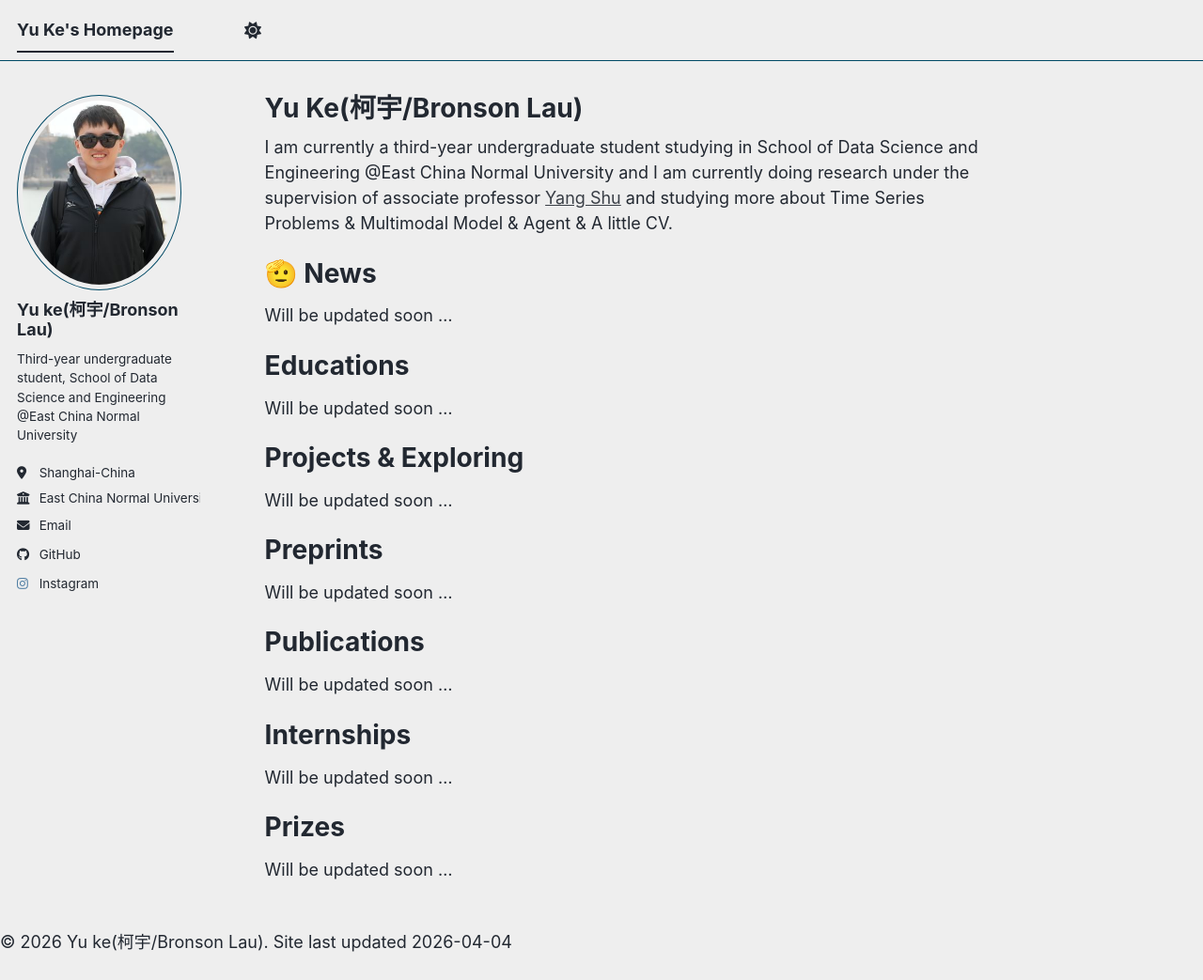
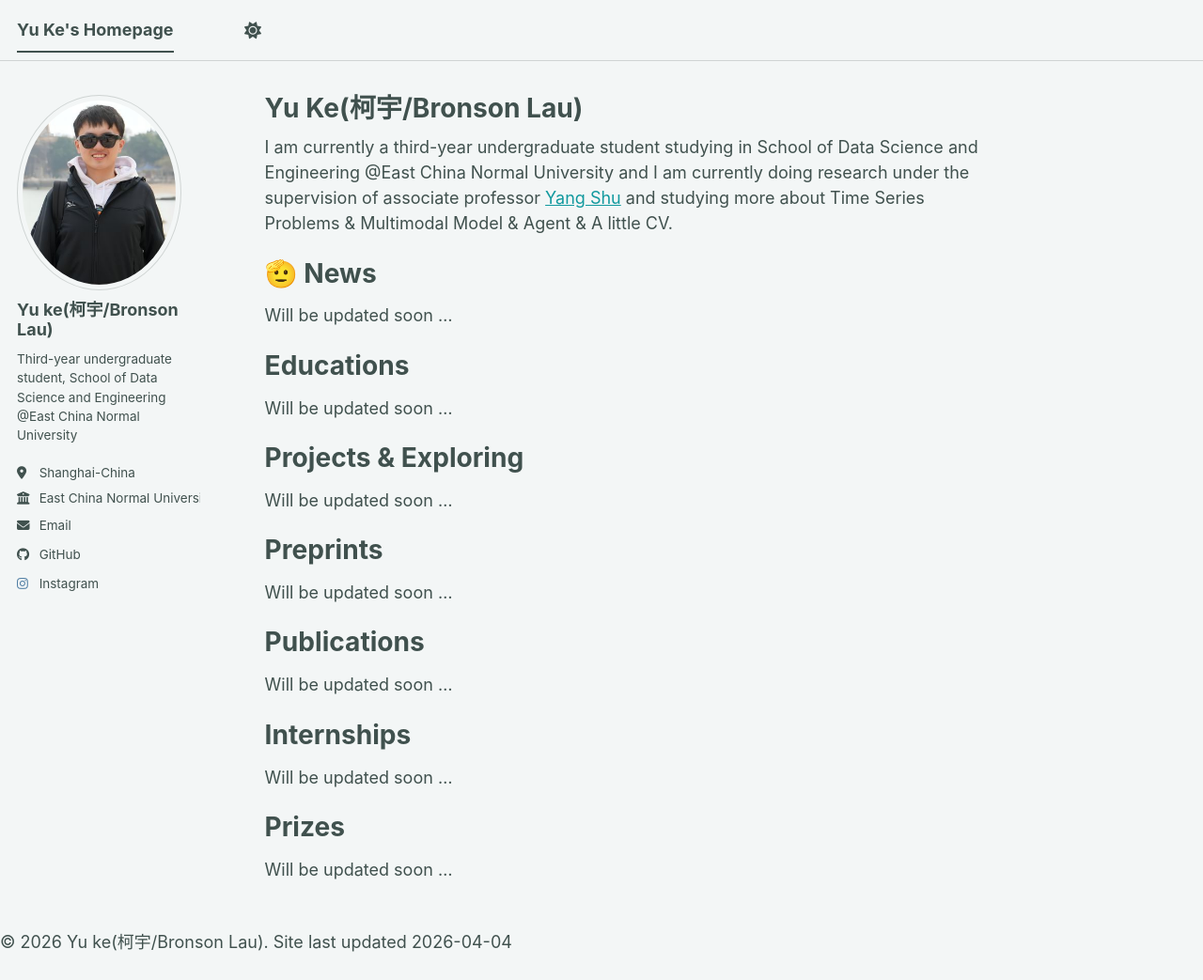
Before and after one commit to BronsonLau/BronsonLau.github.io, a Jekyll site: the page built from _pages/about.md, in a window 1280 px wide and 1043 px high. Shown: the whole window at 94% size. Built offline with Jekyll 4.4.1, drawn with Linux system fonts in a browser that asks for light colours; a script bundle is joined from its source files by our own code; library files that are not in the unit come from our copies.

Commit message:
Change site theme from 'air' to 'mint' and add favicon

```diff
--- a/_config.yml
+++ b/_config.yml
@@ -8,7 +8,7 @@
 
 # Basic Site Settings
 locale                   : "en-US"
-site_theme               : "air" # The available themes options are "default", "air", "sunrise", "mint", "dirt" and "contrast"
+site_theme               : "mint" # The available themes options are "default", "air", "sunrise", "mint", "dirt" and "contrast"
 title                    : "Yu Ke's Homepage"
 title_separator          : "-"
 name                     : &name "Yu ke(柯宇/Bronson Lau)"
@@ -17,6 +17,7 @@
                                                            # or if you already have some other page hosted on Github then use "https://[your GitHub username].github.io/[Your Repo Name]"
 baseurl                  : "" # the subpath of your site, e.g. "/blog"
 repository               : "BronsonLau/BronsonLau.github.io"
+favicon: "/images/favicon.ico"
 
 # Site Author - The following control what appear as part of the author content on the side bar.
 #               If a field is blank the icon and link will not appear, otherwise it will be shown.
```
